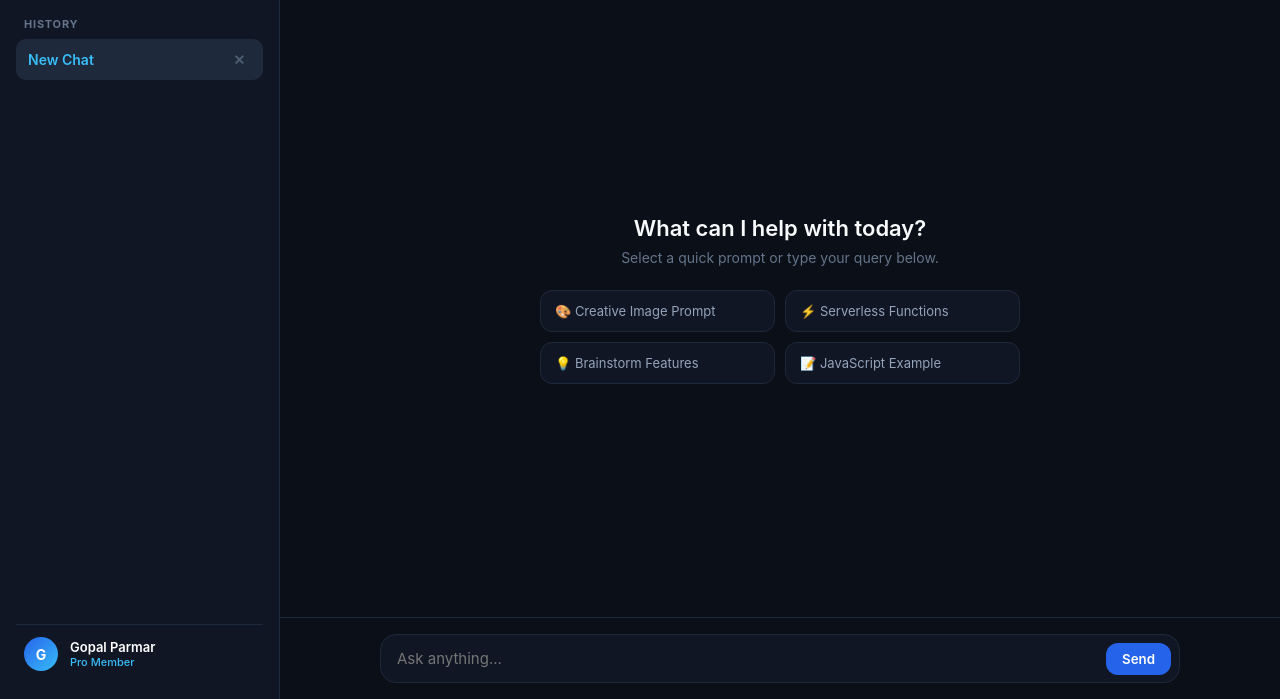
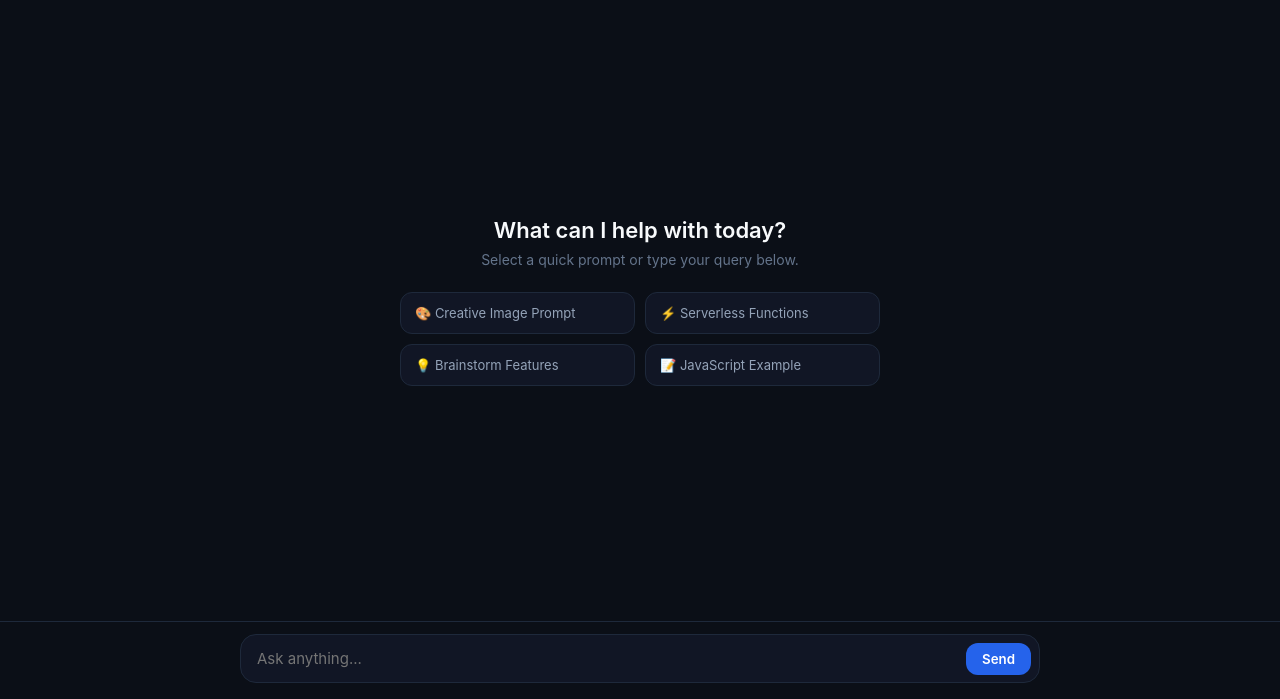
Before and after one commit to jamlove1318-lab/Website-chatbot, a plain HTML site: page index.html in a window 1280 px wide. Shown: the part 101-800 px from the top of the page. Drawn offline with nearby package versions, Linux system fonts and the light colour scheme.

Commit message:
index.html

```diff
--- a/index.html
+++ b/index.html
@@ -12,27 +12,23 @@
 
   <style>
     * { box-sizing: border-box; margin: 0; padding: 0; font-family: -apple-system, BlinkMacSystemFont, "Segoe UI", Roboto, sans-serif; }
-    body { display: flex; height: 100vh; background: #0b0f17; color: #e2e8f0; overflow: hidden; }
+    body { display: flex; height: 100vh; width: 100vw; background: #0b0f17; color: #e2e8f0; overflow: hidden; }
 
-    /* Overlay for mobile drawer */
+    /* Dimmed Backdrop when Sidebar is Open */
     #sidebar-overlay {
       position: fixed; inset: 0; background: rgba(0,0,0,0.6); z-index: 15;
-      opacity: 0; pointer-events: none; transition: opacity 0.3s ease;
+      opacity: 0; pointer-events: none; transition: opacity 0.25s ease;
     }
     #sidebar-overlay.active { opacity: 1; pointer-events: auto; }
 
-    /* Sidebar Drawer */
+    /* Side Panel - Default Hidden Off-Screen */
     #sidebar {
-      width: 280px; background: #111625; display: flex; flex-direction: column; padding: 16px;
-      transition: transform 0.3s ease; z-index: 20; border-right: 1px solid #1e293b;
-      position: absolute; top: 0; bottom: 0; left: 0;
+      position: fixed; top: 0; bottom: 0; left: 0;
+      width: 270px; background: #111625; display: flex; flex-direction: column; padding: 16px;
+      z-index: 20; border-right: 1px solid #1e293b;
+      transform: translateX(-100%); transition: transform 0.25s cubic-bezier(0.4, 0, 0.2, 1);
     }
-    @media (min-width: 768px) {
-      #sidebar { position: relative; transform: none !important; }
-      #sidebar.hidden { margin-left: -280px; }
-      #sidebar-overlay { display: none !important; }
-    }
-    #sidebar.closed { transform: translateX(-100%); }
+    #sidebar.open { transform: translateX(0); }
 
     .sidebar-header { display: flex; align-items: center; justify-content: space-between; margin-bottom: 20px; }
     .brand-title { font-size: 18px; font-weight: 700; color: #f8fafc; letter-spacing: 0.5px; }
@@ -46,7 +42,7 @@
 
     .section-title { font-size: 11px; color: #64748b; font-weight: 700; text-transform: uppercase; margin: 20px 8px 8px; letter-spacing: 0.8px; }
 
-    /* Chat History */
+    /* Chat History List */
     #chat-list { flex: 1; overflow-y: auto; display: flex; flex-direction: column; gap: 4px; }
     .chat-item {
       display: flex; align-items: center; justify-content: space-between;
@@ -58,31 +54,17 @@
     .delete-btn { color: #64748b; cursor: pointer; font-size: 14px; padding: 2px 6px; border-radius: 4px; opacity: 0.7; }
     .delete-btn:hover { color: #f87171; background: #334155; opacity: 1; }
 
-    /* Profile Footer */
-    .user-profile {
-      display: flex; align-items: center; gap: 12px; padding: 12px 8px;
-      border-top: 1px solid #1e293b; margin-top: auto;
-    }
-    .avatar {
-      width: 34px; height: 34px; border-radius: 50%;
-      background: linear-gradient(135deg, #2563eb, #38bdf8);
-      color: #fff; display: flex; align-items: center; justify-content: center; font-weight: bold; font-size: 14px;
-    }
-    .user-info { display: flex; flex-direction: column; font-size: 13px; }
-    .user-name { font-weight: 600; color: #fff; }
-    .user-status { font-size: 11px; color: #38bdf8; font-weight: 500; }
+    /* Main Container Structure */
+    #chat-container { flex: 1; display: flex; flex-direction: column; height: 100vh; width: 100%; background: #0b0f17; }
 
-    /* Main Container (Flex column prevents input from disappearing) */
-    #chat-container { flex: 1; display: flex; flex-direction: column; height: 100vh; background: #0b0f17; }
-
-    .top-bar { display: flex; align-items: center; padding: 12px 20px; background: #0b0f17; border-bottom: 1px solid #1e293b; flex-shrink: 0; }
+    .top-bar { display: flex; align-items: center; padding: 12px 16px; background: #0b0f17; border-bottom: 1px solid #1e293b; flex-shrink: 0; }
     .toggle-btn {
       background: #111625; border: 1px solid #1e293b; color: #94a3b8; cursor: pointer;
       padding: 8px 12px; border-radius: 8px; display: flex; align-items: center; justify-content: center;
     }
     .toggle-btn:hover { background: #1e293b; color: #fff; }
 
-    /* Messages Container - Expands to fill available space and scrolls */
+    /* Messages Area */
     #messages {
       flex: 1;
       overflow-y: auto;
@@ -112,7 +94,7 @@
     }
     .suggestion-card:hover { border-color: #38bdf8; color: #f8fafc; background: #1e293b; }
 
-    /* Message Formatting */
+    /* Message Rows */
     .message-row { display: flex; gap: 12px; width: 100%; }
     .message-row.user-row { justify-content: flex-end; }
 
@@ -140,10 +122,10 @@
     }
     .copy-btn:hover { background: #334155; color: #fff; }
 
-    /* Permanent Fixed Input Wrapper */
+    /* Permanently Fixed Input Container */
     .input-wrapper {
       flex-shrink: 0;
-      padding: 16px;
+      padding: 12px 16px 16px;
       background: #0b0f17;
       border-top: 1px solid #1e293b;
       width: 100%;
@@ -160,10 +142,11 @@
 </head>
 <body>
 
-  <div id="sidebar-overlay" onclick="toggleSidebar()"></div>
+  <!-- Backdrop for side panel -->
+  <div id="sidebar-overlay" onclick="closeSidebar()"></div>
 
-  <!-- Sidebar Drawer -->
-  <aside id="sidebar" class="closed">
+  <!-- Side Panel Drawer -->
+  <aside id="sidebar">
     <div class="sidebar-header">
       <span class="brand-title">AI Assistant</span>
     </div>
@@ -174,20 +157,12 @@
 
     <div class="section-title">History</div>
     <div id="chat-list"></div>
-
-    <div class="user-profile">
-      <div class="avatar">G</div>
-      <div class="user-info">
-        <span class="user-name">Gopal Parmar</span>
-        <span class="user-status">Pro Member</span>
-      </div>
-    </div>
   </aside>
 
-  <!-- Main View -->
+  <!-- Main Chat Window -->
   <main id="chat-container">
     <div class="top-bar">
-      <button class="toggle-btn" onclick="toggleSidebar()">
+      <button class="toggle-btn" onclick="toggleSidebar()" title="Toggle Menu">
         <svg width="20" height="20" viewBox="0 0 24 24" fill="none" stroke="currentColor" stroke-width="2.5" stroke-linecap="round">
           <line x1="4" y1="8" x2="20" y2="8"></line>
           <line x1="4" y1="16" x2="20" y2="16"></line>
@@ -195,13 +170,19 @@
       </button>
     </div>
 
-    <!-- Scrollable Message List -->
     <div id="messages"></div>
 
     <!-- Pinned Input Bar at Bottom -->
     <div class="input-wrapper">
       <form id="input-form" onsubmit="handleSend(event)">
-        <input type="text" id="message-input" placeholder="Ask anything..." required autocomplete="off">
+        <input
+          type="text"
+          id="message-input"
+          placeholder="Ask anything..."
+          required
+          autocomplete="off"
+          onfocus="closeSidebar()"
+        >
         <button type="submit" id="send-btn">Send</button>
       </form>
     </div>
@@ -229,9 +210,15 @@
     function toggleSidebar() {
       const sidebar = document.getElementById('sidebar');
       const overlay = document.getElementById('sidebar-overlay');
-      sidebar.classList.toggle('closed');
-      sidebar.classList.toggle('hidden');
+      sidebar.classList.toggle('open');
       overlay.classList.toggle('active');
+    }
+
+    function closeSidebar() {
+      const sidebar = document.getElementById('sidebar');
+      const overlay = document.getElementById('sidebar-overlay');
+      sidebar.classList.remove('open');
+      overlay.classList.remove('active');
     }
 
     function saveToLocalStorage() {
@@ -243,6 +230,7 @@
       if (current && current.messages.length === 0) {
         renderSidebar();
         renderMessages();
+        closeSidebar();
         return;
       }
 
@@ -256,14 +244,14 @@
       saveToLocalStorage();
       renderSidebar();
       renderMessages();
-      if (window.innerWidth < 768) toggleSidebar();
+      closeSidebar();
     }
 
     function selectChat(id) {
       activeSessionId = id;
       renderSidebar();
       renderMessages();
-      if (window.innerWidth < 768) toggleSidebar();
+      closeSidebar();
     }
 
     function deleteChat(id, event) {
@@ -398,6 +386,8 @@
 
     async function handleSend(e) {
       if (e) e.preventDefault();
+      closeSidebar();
+
       const inputEl = document.getElementById('message-input');
       const text = inputEl.value.trim();
       if (!text || !activeSessionId) return;
```
